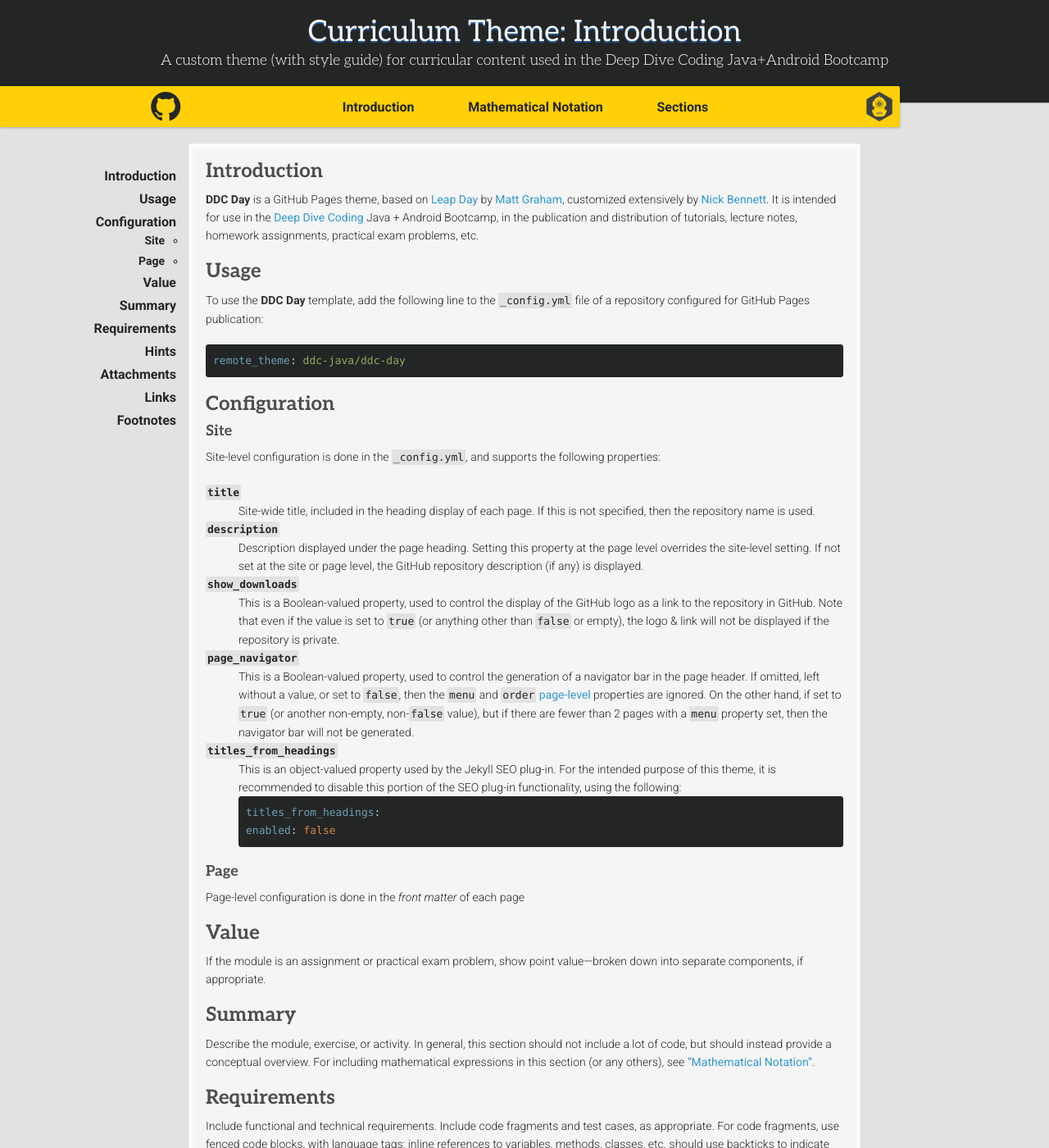
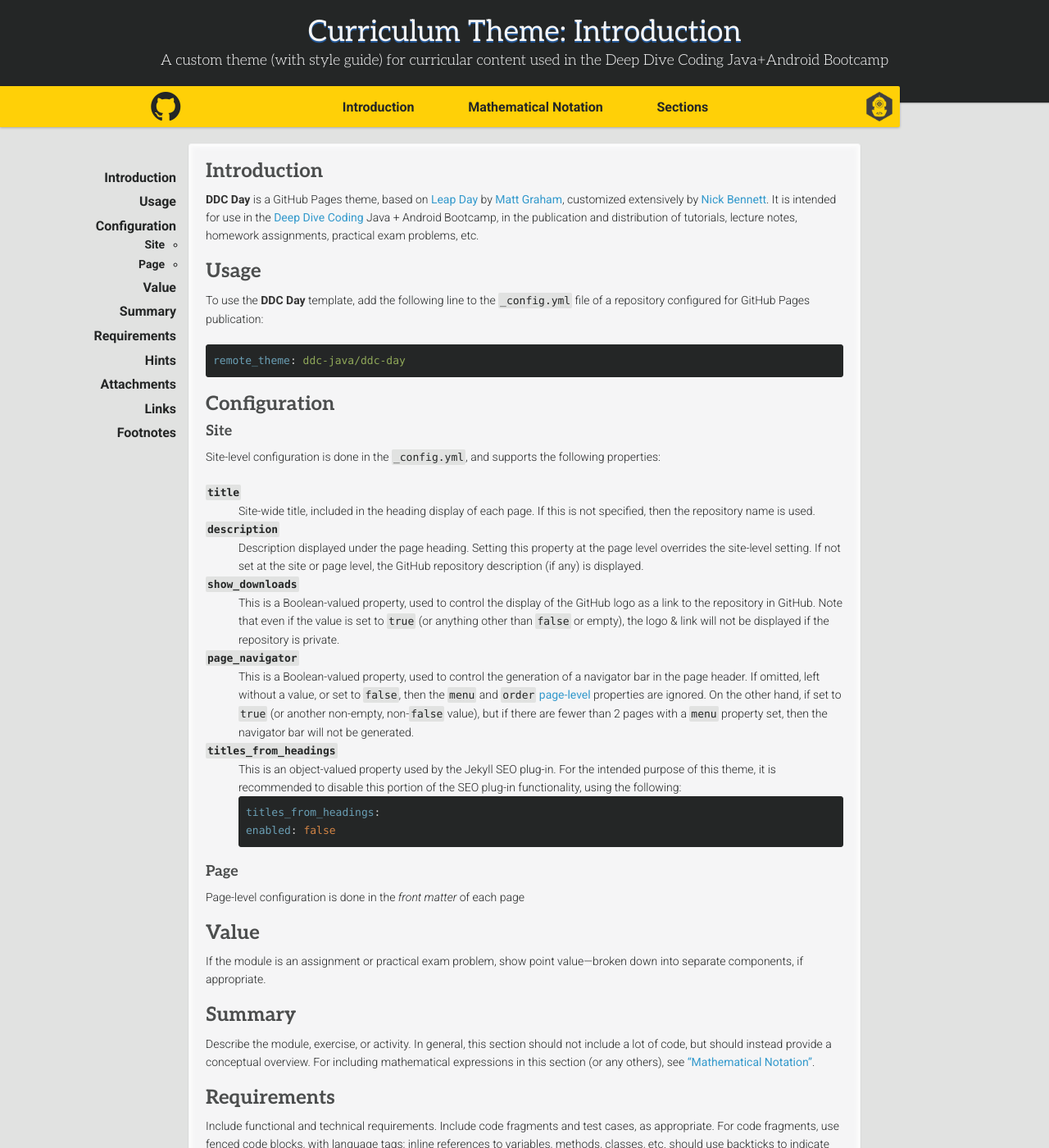
Before and after one commit to ddc-java/ddc-day, a Jekyll site: the page built from index.md, in a window 1280 px wide and 1400 px high. Shown: the whole window at 82% size. Built offline with Jekyll 4.4.1, drawn with Linux system fonts in a browser that asks for light colours; nearby versions of some CDN libraries; some web fonts are replaced.

Commit message:
Adjust side navigator line heights.

```diff
--- a/_sass/ddc-day.scss
+++ b/_sass/ddc-day.scss
@@ -379,7 +379,7 @@
         font-family: "Roboto", "Franklin Gothic Medium", Tahoma, sans-serif;
         padding: 0;
         line-height: 1.0;
-        margin-top: 0.75em;
+        margin-top: 0.85em;
 
         a {
 
@@ -414,7 +414,7 @@
           list-style-type: circle;
           direction: rtl;
           margin-right: 1em;
-
+          margin-top: 0.75em;
         }
 
         &.tag-h4, &.tag-h5, &.tag-h6 {
```
